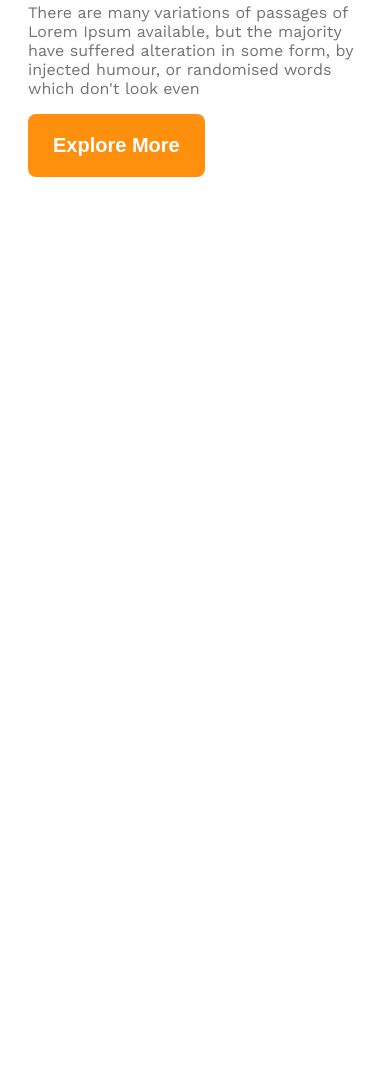
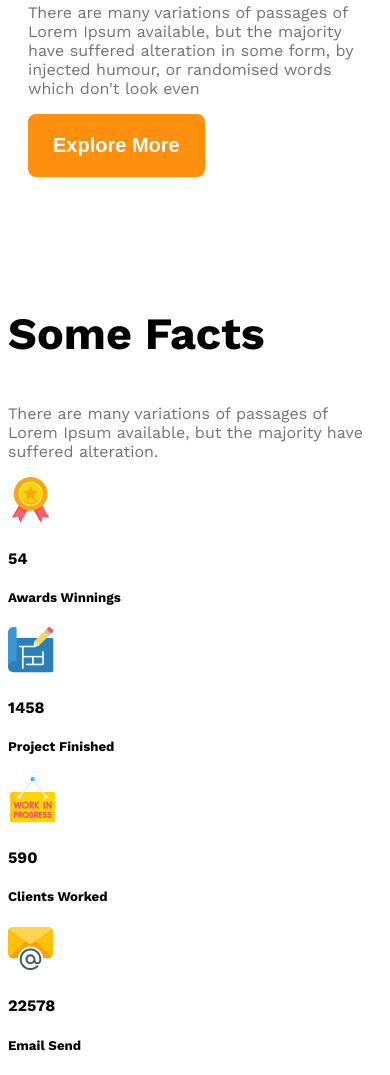
Before and after one commit to reham0000/g3-architects-resources, a plain HTML site: page index.html in a window 390 px wide. Shown: the part 2943-4018 px from the top of the page. Before the commit the page ends 3250 px from the top, so only its background shows below. Drawn offline with nearby package versions, Linux system fonts and the light colour scheme.

Commit message:
made team responsive and added fact structure

```diff
--- a/index.html
+++ b/index.html
@@ -52,7 +52,28 @@
          </section>
          <!-- some facts -->
           <section class="some-facts">
-
+            <h3 class="section-title">Some Facts</h3>
+            <p class="text-light-gray">There are many variations of passages of Lorem Ipsum available, but the majority have suffered alteration.</p>
+            <div class="fact">
+                <img src="images/icons/ribon.png" alt="" class="fact-icon">
+                <h4 class="fact-number">54</h4>
+                <h5 class="fact-name">Awards Winnings</h5>
+            </div>
+            <div class="fact">
+                <img src="images/icons/projects.png" alt="" class="fact-icon">
+                <h4 class="fact-number">1458</h4>
+                <h5 class="fact-name">Project Finished</h5>
+            </div>
+            <div class="fact">
+                <img src="images/icons/customers.png" alt="" class="fact-icon">
+                <h4 class="fact-number">590</h4>
+                <h5 class="fact-name">Clients Worked</h5>
+            </div>
+            <div class="fact">
+                <img src="images/icons/email.png" alt="" class="fact-icon">
+                <h4 class="fact-number">22578</h4>
+                <h5 class="fact-name">Email Send</h5>
+            </div>
           </section>
     </main>
     <footer>
```
